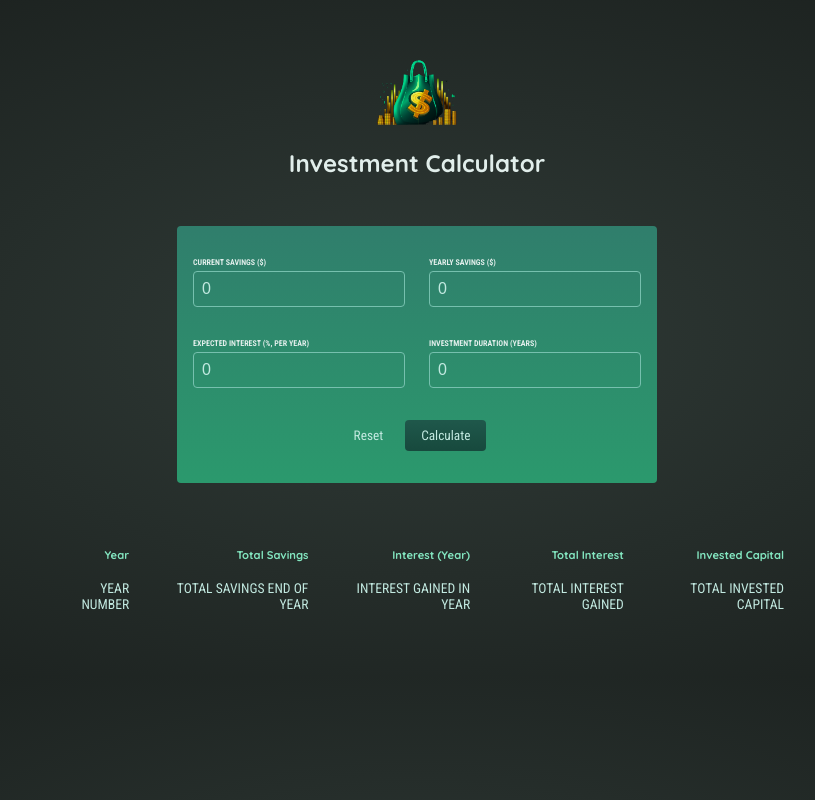
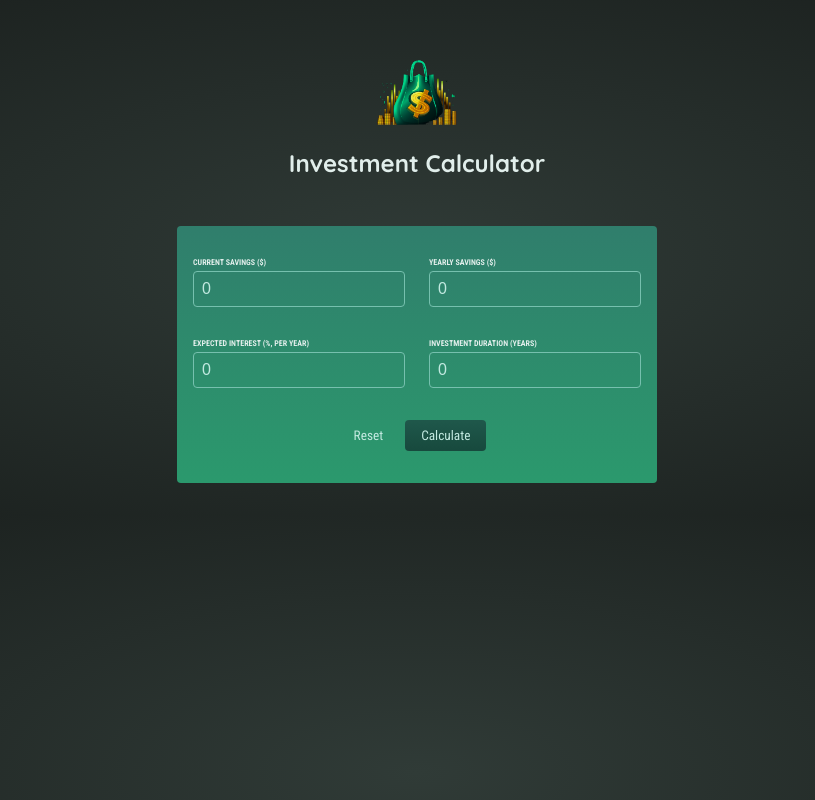
Before and after one commit to BrodoDigitale/investment-calculator-react, a React (Create React App) app: page / in a window 1280 px wide. Shown: the whole page, without its empty margins (223-1038 px from the left). Built offline with nearby package versions, Linux system fonts and the light colour scheme.

Commit message:
feat: handle events and output data dynamically

```diff
--- a/src/App.js
+++ b/src/App.js
@@ -1,15 +1,13 @@
+import React, { useState } from "react";
 import logo from "./assets/investment-calculator-logo.png";
 import { InvestmentForm } from "./components/InvestmentForm";
 import { InvestmentsTable } from "./components/InvestmentsTable";
 import { LayoutWrapper } from "./components/Layout";
 
 function App() {
+  const [data, setData] = useState([]);
   const calculateHandler = (userInput) => {
-    // Should be triggered when form is submitted
-    // You might not directly want to bind it to the submit event on the form though...
-
-    const yearlyData = []; // per-year results
-
+    const yearlyData = [];
     let currentSavings = +userInput["current-savings"]; // feel free to change the shape of this input object!
     const yearlyContribution = +userInput["yearly-contribution"]; // as mentioned: feel free to change the shape...
     const expectedReturn = +userInput["expected-return"] / 100;
@@ -24,23 +22,20 @@ function App() {
         year: i + 1,
         yearlyInterest: yearlyInterest,
         savingsEndOfYear: currentSavings,
-        yearlyContribution: yearlyContribution,
+        //yearlyContribution: yearlyContribution,
+        totalInterest: yearlyInterest * (i + 1),
+        totalInvestedCapital: yearlyContribution * (i + 1),
       });
     }
-
-    // do something with yearlyData ...
+    setData([...yearlyData]);
   };
 
-  const resetHandler = () => {};
   return (
     <LayoutWrapper logo={logo}>
-      <InvestmentForm
-        calculateHandler={calculateHandler}
-        resetHandler={resetHandler}
-      />
+      <InvestmentForm calculateHandler={calculateHandler} />
       {/* Todo: Show below table conditionally (only once result data is available) */}
       {/* Show fallback text if no data is available */}
-      <InvestmentsTable />
+      <InvestmentsTable data={data} />
     </LayoutWrapper>
   );
 }
--- a/src/components/InvestmentForm.js
+++ b/src/components/InvestmentForm.js
@@ -6,18 +6,18 @@ export const InvestmentForm = (props) => {
   const [expectedReturn, setExpectedReturn] = useState(0);
   const [duration, setDuration] = useState(0);
 
-  const calculateHandler = (evt) => {
+  const submitHandler = (evt) => {
     evt.preventDefault();
     const userInput = Object.assign({
-      currentSavings: currentSavings,
-      yearlyContribution: yearlyContribution,
-      expectedReturn: expectedReturn,
+      "current-savings": currentSavings,
+      "yearly-contribution": yearlyContribution,
+      "expected-return": expectedReturn,
       duration: duration,
     });
-    console.log(userInput);
+    props.calculateHandler(userInput);
     resetHandler();
   };
-  const resetHandler = (evt) => {
+  const resetHandler = () => {
     setCurrentSavings(0);
     setYearlyContribution(0);
     setExpectedReturn(0);
@@ -25,7 +25,7 @@ export const InvestmentForm = (props) => {
   };
 
   return (
-    <form className="form">
+    <form className="form" onSubmit={submitHandler}>
       <div className="input-group">
         <p>
           <label htmlFor="current-savings">Current Savings ($)</label>
@@ -72,7 +72,7 @@ export const InvestmentForm = (props) => {
         <button type="reset" className="buttonAlt" onClick={resetHandler}>
           Reset
         </button>
-        <button type="submit" className="button" onClick={calculateHandler}>
+        <button type="submit" className="button">
           Calculate
         </button>
       </p>
--- a/src/components/InvestmentsTable.js
+++ b/src/components/InvestmentsTable.js
@@ -1,6 +1,9 @@
 import React from "react";
 
 export const InvestmentsTable = (props) => {
+  if (props.data.length === 0) {
+    return null;
+  }
   return (
     <table className="result">
       <thead>
@@ -13,13 +16,18 @@ export const InvestmentsTable = (props) => {
         </tr>
       </thead>
       <tbody>
-        <tr>
-          <td>YEAR NUMBER</td>
-          <td>TOTAL SAVINGS END OF YEAR</td>
-          <td>INTEREST GAINED IN YEAR</td>
-          <td>TOTAL INTEREST GAINED</td>
-          <td>TOTAL INVESTED CAPITAL</td>
-        </tr>
+        {props.data.map((el, idx) => {
+          console.log(el);
+          return (
+            <tr key={idx}>
+              <td>{el.year}</td>
+              <td>{el.savingsEndOfYear}</td>
+              <td>{el.yearlyInterest}</td>
+              <td>{el.totalInterest}</td>
+              <td>{el.totalInvestedCapital}</td>
+            </tr>
+          );
+        })}
       </tbody>
     </table>
   );
```
